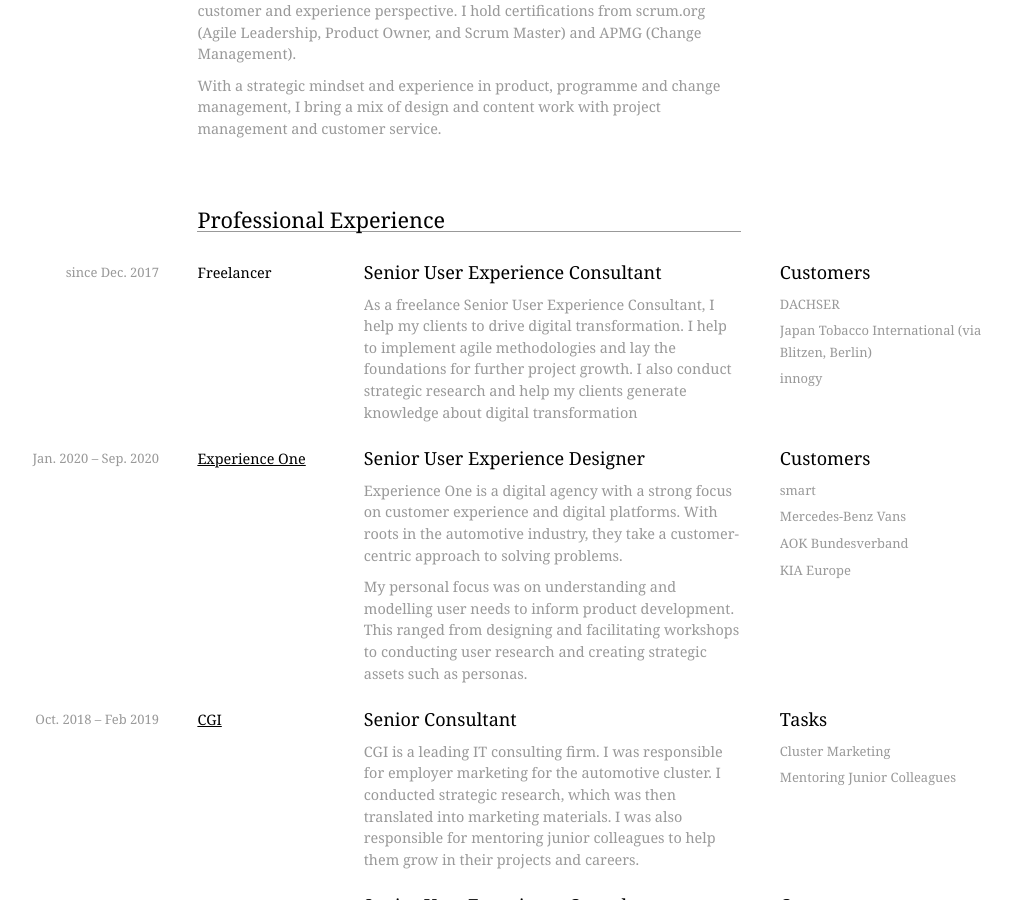
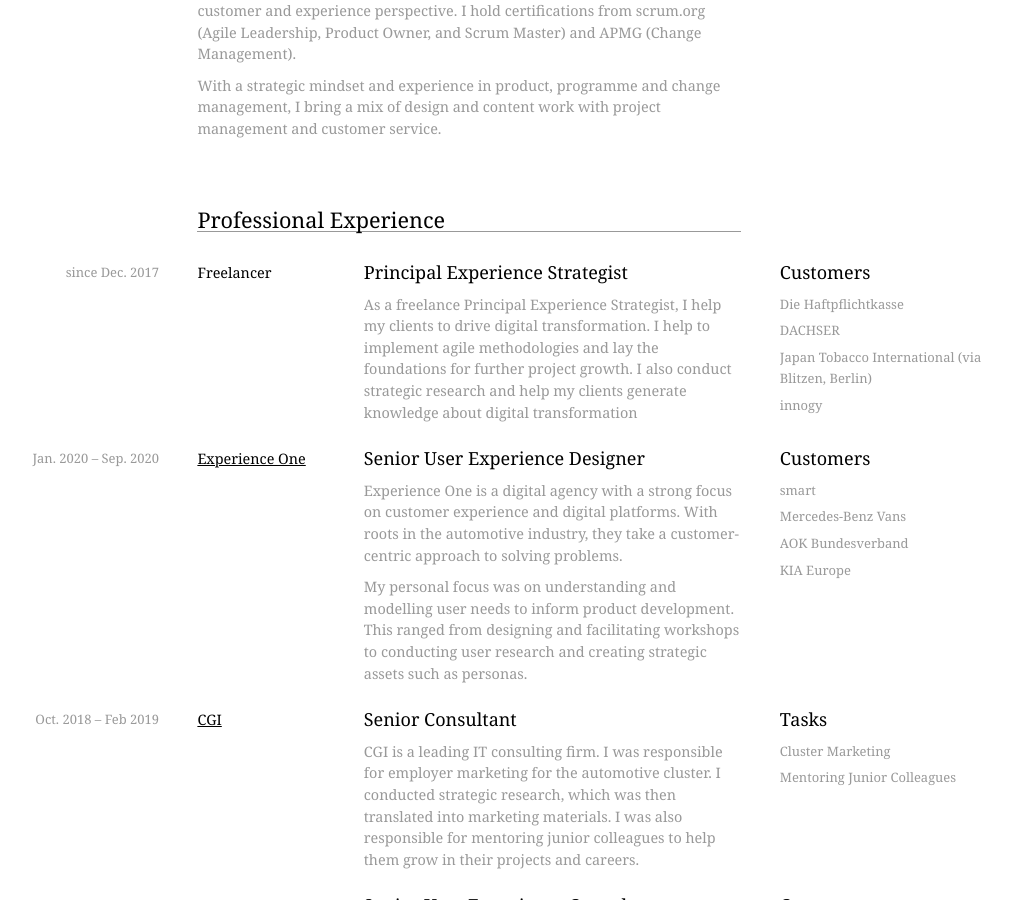
Before and after one commit to ma6/ma6.github.io, a Jekyll site: the page built from _pages/index.md, in a window 1280 px wide and 900 px high, scrolled down 864 px. Shown: the whole window, without its empty margins (129-1140 px from the left). Built offline with Jekyll 4.4.1, drawn with Linux system fonts in a browser that asks for light colours; some web fonts are replaced; comment, search, counter and statistics services are not loaded.

Commit message:
Update experience.yml

```diff
--- a/_data/experience.yml
+++ b/_data/experience.yml
@@ -1,9 +1,10 @@
 - start-date: Dec. 2017
   company: Freelancer
-  title: Senior User Experience Consultant
+  title: Principal Experience Strategist
   content:
-    - text: As a freelance Senior User Experience Consultant, I help my clients to drive digital transformation. I help to implement agile methodologies and lay the foundations for further project growth. I also conduct strategic research and help my clients generate knowledge about digital transformation
+    - text: As a freelance Principal Experience Strategist, I help my clients to drive digital transformation. I help to implement agile methodologies and lay the foundations for further project growth. I also conduct strategic research and help my clients generate knowledge about digital transformation
   tasks:
+    - task: Die Haftpflichtkasse
     - task: DACHSER
     - task: Japan Tobacco International (via Blitzen, Berlin)
     - task: innogy
```
